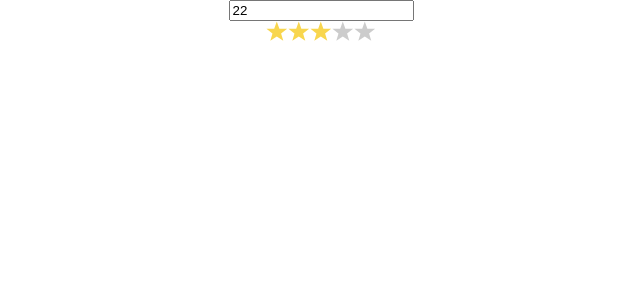
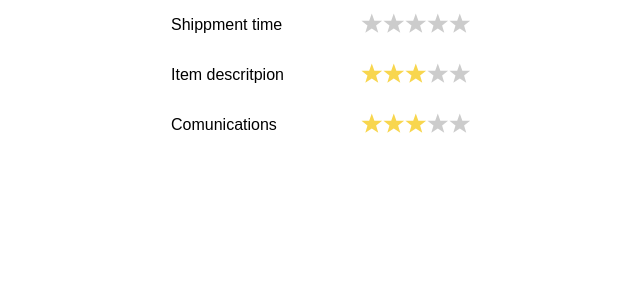
Before and after one commit to filip-vartolomei/star-rating-react, a React (Create React App) app: page / in a window 1280 px wide. Shown: the top 300 px of the page, without its empty margins (319-959 px from the left). Built offline with nearby package versions, Linux system fonts and the light colour scheme.

Commit message:
Completed StarRating Component

```diff
--- a/src/App.css
+++ b/src/App.css
@@ -26,3 +26,18 @@
   from { transform: rotate(0deg); }
   to { transform: rotate(360deg); }
 }
+
+
+.App {
+  max-width: 300px;
+  margin: 0 auto;
+}
+.rating {
+  display: flex;
+  align-items: center;
+  justify-content: space-between;
+}
+
+.rating__description {
+  margin-right: 15px;
+}
--- a/src/App.js
+++ b/src/App.js
@@ -1,6 +1,6 @@
 import React, { Component } from 'react';
 import './App.css';
-import StarEvaluation from './StarEvaluationComponent/StarEvaluation';
+import StarRating from './StarRating/StarRating';
 
 class App extends Component {
   state = {
@@ -12,16 +12,48 @@ class App extends Component {
       width: e.target.value
     });
   }
+  onRatingComplete = (whatRated) => {
+    console.log(whatRated);
+  }
   render() {
     return (
       <div className="App">
-        <input type="number" value={this.state.width} onChange={this.onInputChange} />
-        <br/>
-        <StarEvaluation
-          width={this.state.width}
-          selectedStar={3}
-          titlesCustomText={['uno', 'due', 'tre', 'quattro', 'cinque']}
-        />
+        <div className="rating">
+          <div className="rating__description">
+            <p>Shippment time</p>
+          </div>
+          <StarRating
+            width={this.state.width}
+            name={'stocazzo1'}
+            onRatingComplete={this.onRatingComplete}
+          />
+        </div>
+
+        <div className="rating">
+          <div className="rating__description">
+            <p>Item descritpion</p>
+          </div>
+          <StarRating
+            width={this.state.width}
+            selectedStar={3}
+            titlesCustomText={['uno', 'due', 'tre', 'quattro', 'cinque']}
+            name={'stocazzo2'}
+            onRatingComplete={this.onRatingComplete}
+          />
+        </div>
+
+        <div className="rating">
+          <div className="rating__description">
+            <p>Comunications</p>
+          </div>
+          <StarRating
+            width={this.state.width}
+            selectedStar={3}
+            titlesCustomText={['uno', 'due', 'tre', 'quattro', 'cinque']}
+            name={'stocazzo3'}
+            onRatingComplete={this.onRatingComplete}
+          />
+        </div>
 
       </div>
     );
--- a/src/StarEvaluationComponent/Star.css
+++ /dev/null
@@ -1,7 +0,0 @@
-.stars-container {
-    display: inline-block;
-}
-
-.star {
-    display: inline-block;
-}
--- a/src/StarEvaluationComponent/Star.js
+++ b/src/StarRating/Star.js
@@ -1,19 +1,17 @@
 import React from 'react';
-import './Star.css';
 
 class Star extends React.Component {
     render() {
         const {
             id,
-            star,
-            isActive
+            star
         } = this.props;
 
-        const fillColor = isActive ? star.backgroundColorFilled : star.backgroundColorEmpty;
-        const borderColor = isActive ? star.borderColorFilled : star.borderColorEmpty;
+        const fillColor = star.isActive ? star.backgroundColorFilled : star.backgroundColorEmpty;
+        const borderColor = star.isActive ? star.borderColorFilled : star.borderColorEmpty;
 
         return (
-            <div className='star'
+            <div className='star' style={{display: 'inline-block'}}
                 onMouseDown={(e) => this.props.onMouseDown(id, e)}>
 
                 <svg xmlns="http://www.w3.org/2000/svg"
--- a/src/StarEvaluationComponent/StarEvaluation.js
+++ b/src/StarRating/StarRating.js
@@ -2,7 +2,7 @@ import React from 'react';
 import PropTypes from 'prop-types';
 import Star from './Star';
 
-class StarEvaluation extends React.Component {
+class StarRating extends React.Component {
     constructor(props) {
         super(props);
         this.state = {
@@ -14,11 +14,12 @@ class StarEvaluation extends React.Component {
     componentWillMount() {
         let   stars = {};
         const pp = this.props;
-        const selectedStar = parseInt(pp.selectedStar);
+        const selectedStar = parseInt(pp.selectedStar, 10);
         const isCustomTitles = pp.titlesCustomText.length > 0;
 
-        for (let i = 0; i < parseInt(pp.numStars); i++) {
-            stars[`star-${i}`] = {
+        for (let i = 0; i < parseInt(pp.numStars, 10); i++) {
+            stars[`star-${i + 1}`] = {
+                index: i + 1,
                 isActive: false,
                 width: pp.width,
                 backgroundColorEmpty: pp.backgroundColorEmpty,
@@ -33,7 +34,7 @@ class StarEvaluation extends React.Component {
         if (!isNaN(selectedStar)) {
             this.setState({
                 stars,
-                selectedStar: `star-${selectedStar - 1}`
+                selectedStar: `star-${selectedStar}`
             }, () => {
                 this.updateStars();
             });
@@ -62,20 +63,24 @@ class StarEvaluation extends React.Component {
     onMouseDown = (selectedStar) => {
         this.setState({ selectedStar });
         this.updateStars(selectedStar);
+        const rate = this.state.stars[selectedStar].index;
+        this.props.onRatingComplete({
+            rate,
+            name: this.props.name
+        });
     }
 
     render() {
         const stars = this.state.stars;
 
         return (
-            <div className="stars-container">
+            <div className="stars-container" style={{display: 'inline-block'}}>
                 {Object.keys(stars)
                        .map((key) => {
                         return (
                             <Star key={key}
                                 id={key}
                                 star={stars[key]}
-                                isActive={stars[key].isActive}
                                 onMouseDown={this.onMouseDown}
                             />
                         );
@@ -85,7 +90,7 @@ class StarEvaluation extends React.Component {
     }
 }
 
-StarEvaluation.defaultProps = {
+StarRating.defaultProps = {
     numStars: 5,
     selectedStar: null,
 
@@ -101,9 +106,12 @@ StarEvaluation.defaultProps = {
     titlesCustomText: [], // it will use this Array of labels instead of numbers
 };
 
-StarEvaluation.propTypes = {
+StarRating.propTypes = {
     numStars: PropTypes.number,
     selectedStar: PropTypes.number,
+
+    name: PropTypes.string.isRequired,
+    onRatingComplete: PropTypes.func.isRequired,
 
     width: PropTypes.number,
 
@@ -117,4 +125,4 @@ StarEvaluation.propTypes = {
     titlesCustomText: PropTypes.array,
 };
 
-export default StarEvaluation;
+export default StarRating;
```
